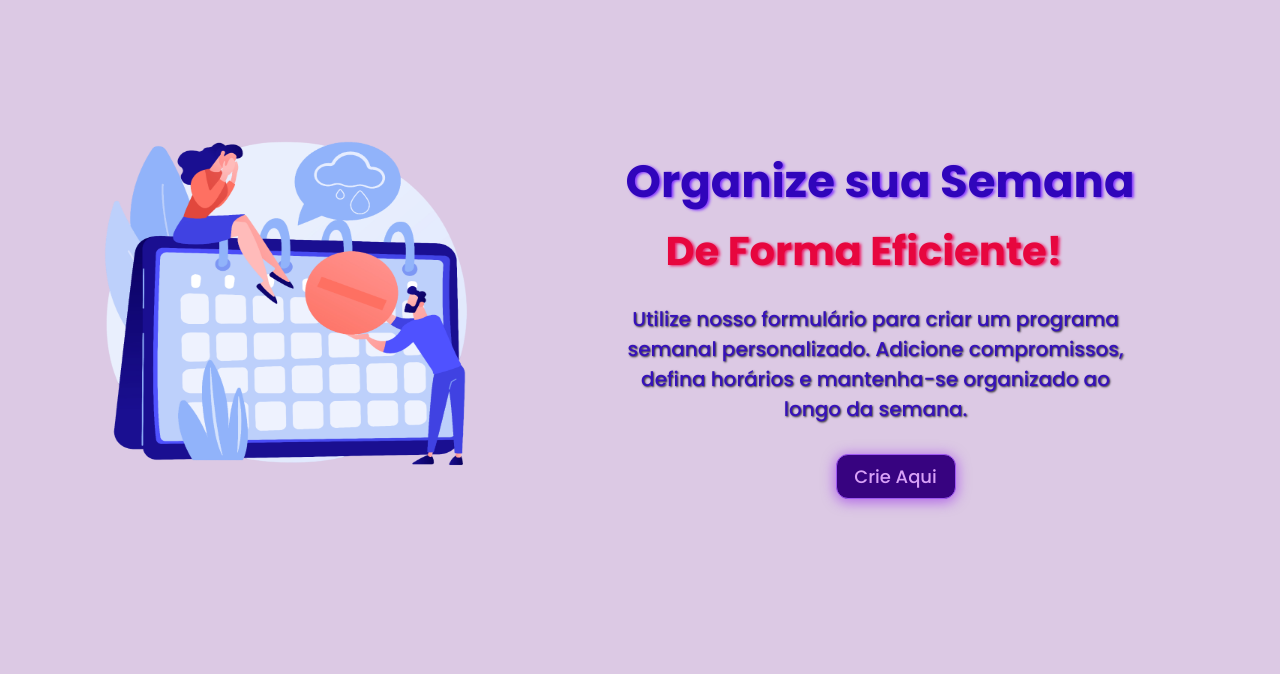
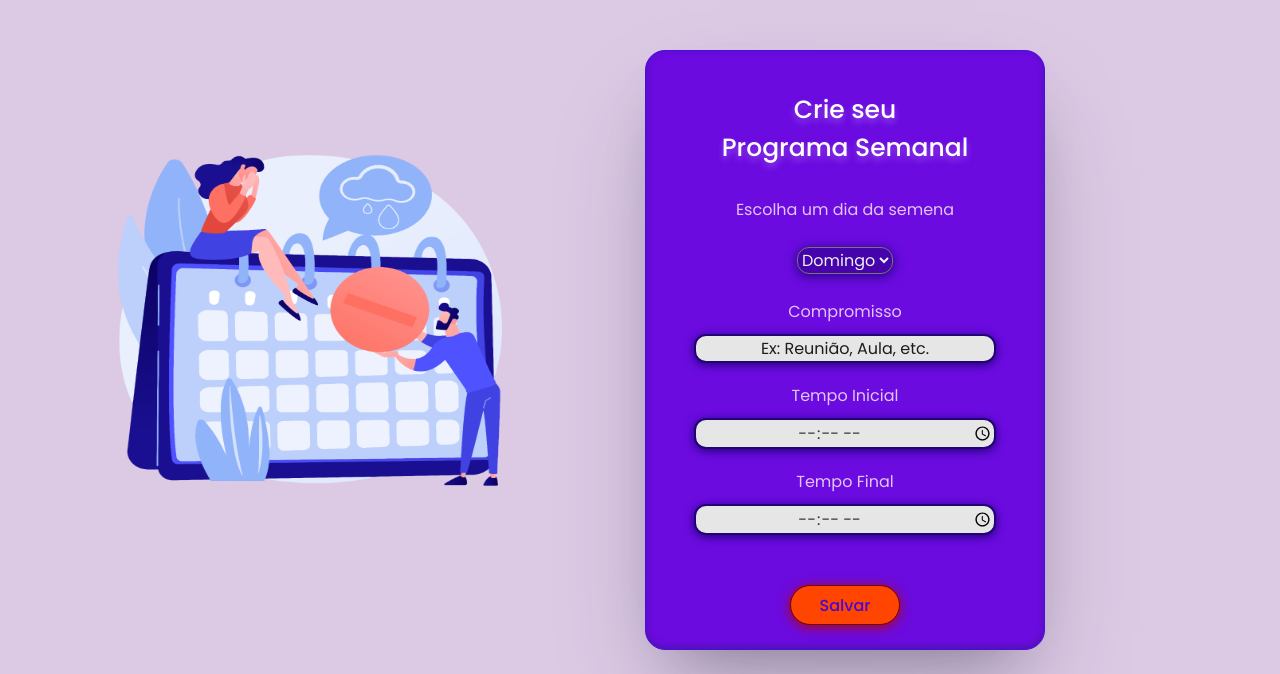
Before and after one commit to Pedrozac0789/Agenda, a plain HTML site: page Front-End/ProgramaSemanal/index.html in a window 1280 px wide. Shown: the part 180-854 px from the top of the page. Drawn offline with Linux system fonts and the light colour scheme.

Commit message:
feat: remover seção de apresentação, ajustar título do formulário e otimizar estilos do footer e card

```diff
--- a/Front-End/ProgramaSemanal/index.html
+++ b/Front-End/ProgramaSemanal/index.html
@@ -40,34 +40,17 @@
     </header>
 
     <main>
-      <section class="card-home">
-        <div class="img-home">
-          <img src="../assets/img5.png" alt="" />
-        </div>
-        <div>
-          <h2>Organize sua Semana <br /><span>De Forma Eficiente!</span></h2>
-          <p>
-            Utilize nosso formulário para criar um programa semanal
-            personalizado. Adicione compromissos, defina horários e mantenha-se
-            organizado ao longo da semana.
-          </p>
-          <a href="#titlle_form"><button type="button" class="btn-hedaer">
-            Crie Aqui
-          </button></a>
-        </div>
-      </section>
-
-      <h1 class="titlle_form" id="titlle_form">
-        Crie seu <br />
-        Programa Semanal
-      </h1>
       <section class="conteiner">
         <div class="card-img">
-          <img src="../assets/img3.png" alt="" />
+          <img src="../assets/img5.png" alt="" />
         </div>
 
         <div class="card-form">
           <form id="formWeek">
+            <h1 class="titlle_form" id="titlle_form">
+              Crie seu <br />
+              Programa Semanal
+            </h1>
             <label for="diaSemena">Escolha um dia da semena</label>
             <br />
             <select
@@ -97,9 +80,9 @@
       </section>
     </main>
 
-     <footer>
-        <p>Desenvolvido por Pedro Zacarias@Projeto final-Let's Code</p>
-     </footer>
+    <footer>
+      <p>Desenvolvido por Pedro Zacarias@Projeto final-Let's Code</p>
+    </footer>
     <script src="./script.js"></script>
   </body>
 </html>
--- a/Front-End/ProgramaSemanal/style.css
+++ b/Front-End/ProgramaSemanal/style.css
@@ -28,7 +28,7 @@ header {
   width: 100%;
   height: 155px;
   box-shadow: rgba(0, 0, 0, 0.24) 0px 3px 8px;
-  margin-bottom: 90px;
+
 
 }
 
@@ -84,94 +84,21 @@ li {
   margin-bottom: 8px;
 }
 
-.title-header {
-  color: #e0c6f5;
-  margin-top: 30px;
-  font-size: 58px;
+
+
+/* INICIO DO  CONTEINER DO FORMULARIO */
+
+.titlle_form {
+  color: #ffffff;
+  /* margin-top: -100px; */
+  font-size: 25px;
   font-weight: 500;
   display: flex;
   justify-content: center;
   text-align: center;
-  text-shadow: 0px 4px 6px #2d2d2ac4;
-  margin-bottom: 90px;
-}
+  text-shadow: 0px 4px 6px #a05aebc4;
+  margin-bottom: 30px;
 
-h2 {
-  margin-bottom: 20px;
-  font-size: 45px;
-  gap: 2px;
-  color: #3005bb;
-  text-shadow: 2px 1px 3px hsl(263, 100%, 60%);
-
-  text-align: justify;
-}
-h2 span {
-  color: rgb(231, 6, 62);
-  font-weight: 600;
-  font-size: 40px;
-  margin-left: 40px;
-  text-shadow: 2px 1px 3px hsl(339, 84%, 52%);
-}
-p {
-  font-size: 20px;
-  text-align: center;
-  margin-bottom: 30px;
-  line-height: 1.5;
-  width: 500px;
-  color: #3611bb;
-  text-shadow: 1px 1px 2px #000000c4;
-  font-weight: 500;
-}
-
-.btn-hedaer {
-  color: rgb(216, 161, 247);
-  margin: 0 20px;
-  font-size: 18px;
-  font-weight: 500;
-  background-color: #370380;
-  border-radius: 12px;
-  border: 1px solid #a058f3;
-  margin-bottom: 20px;
-  width: 120px;
-  height: 45px;
-  margin-left: 210px;
-  cursor: pointer;
-  box-shadow: 0px 2px 13px 1px #8908ec84;
-}
-.btn-hedaer:hover {
-  background-color: #1e0545;
-  border: 1px solid #8a40fa;
-  box-shadow: 0px 2px 12px 0px rgb(176, 111, 255);
-}
-
-.btn-hedaer a {
-  text-decoration: none;
-  color: rgb(216, 161, 247);
-}
-/* CARD DA HOME PRINCIPAL*/
-
-.card-home {
-  display: flex;
-  justify-content: center;
-  align-items: center;
-  gap: 100px;
-  margin-right: 100px;
-}
-
-/* FIM DO CARD DA PRINCIPAL */
-
-/* INICIO DO  CONTEINER DO FORMULARIO */
-
-.titlle_form {
-  color: #3005bb;
-  margin-top: 150px;
-  font-size: 45px;
-  font-weight: 500;
-  display: flex;
-  justify-content: center;
-  text-align: center;
-  text-shadow: 0px 4px 6px #2d2d2ac4;
-  margin-bottom: 90px;
 }
 
 .conteiner {
@@ -185,10 +112,13 @@ img {
   width: 480px;
   height: 430px;
   margin-top: -50px;
+
 }
 .card-img img {
   width: 510px;
   height: 440px;
+  margin-top: -50px;
+  margin-right: 80px;
 }
 .card-form-conteiner {
   display: flex;
@@ -200,7 +130,7 @@ img {
 .card-form {
   background-color: rgb(107, 11, 224);
   width: 400px;
-  height: 500px;
+  height: 600px;
   color: #fff;
   border: 1px solid #490edf;
   border-radius: 20px;
@@ -208,7 +138,7 @@ img {
     rgba(0, 0, 0, 0.3) 0px 30px 60px -30px,
     rgba(10, 37, 64, 0.35) 0px -2px 6px 0px inset;
   padding: 10px;
-  margin-bottom: 80px;
+  /* margin-bottom: 80px; */
 }
 
 form {
@@ -293,21 +223,12 @@ a {
 
   border: 1px solid #8142e0;
 }
+footer{
 
-footer {
-  display: flex;
-  justify-content: center;
-  align-items: center;
-  text-align: center;
-  margin-top: 100px;
-  padding: 20px;
-  background-color: rgb(41, 2, 63);
-  box-shadow: rgba(0, 0, 0, 0.24) 0px 3px 8px;
-  width: 100%;
-  height:80px ;
+    text-align: center;
+    padding: 9px;
+    background-color: rgb(41, 2, 63);
+    color: white;
+    box-shadow: rgba(0, 0, 0, 0.24) 0px 3px 8px;
+    width: 100%;
 }
-footer p {
-  margin-top: 45px;
-  width: 100%;
-  color: white;
-}
```
